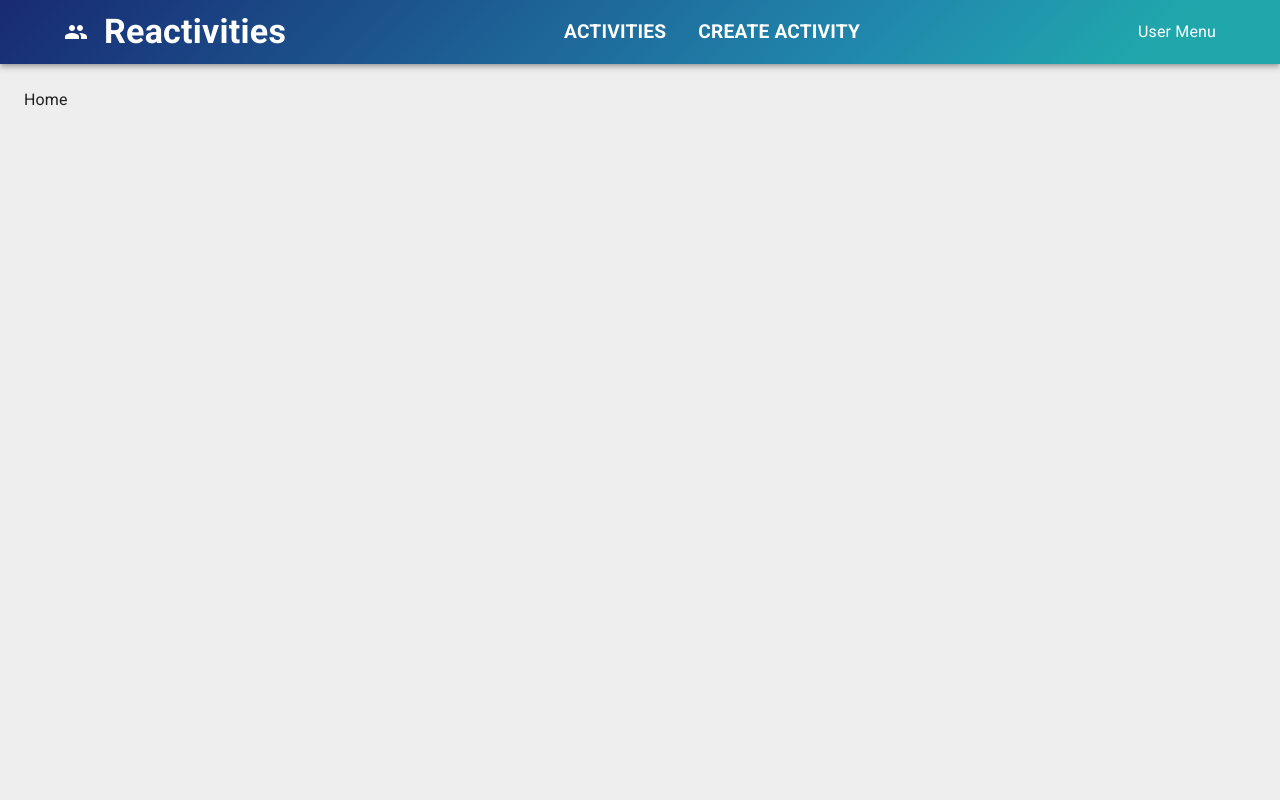
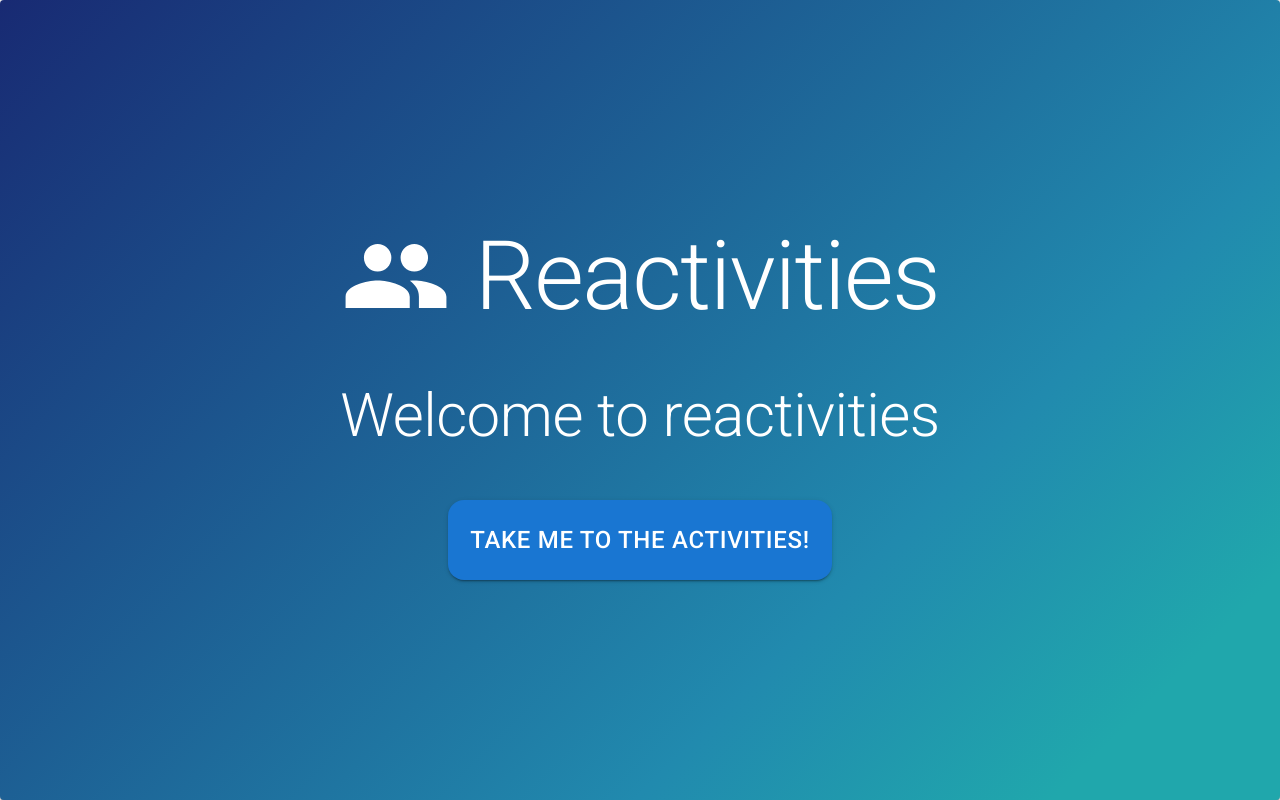
Before and after one commit to Mihai9088/Activities-App, a React (Vite) app in the folder Reactivities/client/: page / in a window 1280 px wide. Built offline with nearby package versions, Linux system fonts and the light colour scheme.

Commit message:
Add basic Home page

```diff
--- a/Reactivities/client/src/app/layout/App.tsx
+++ b/Reactivities/client/src/app/layout/App.tsx
@@ -1,15 +1,25 @@
 import { Box, Container, CssBaseline } from '@mui/material';
 import NavBar from './NavBar';
-import { Outlet } from 'react-router';
+import { Outlet, useLocation } from 'react-router';
+import HomePage from '../../features/home/HomePage';
 
 function App() {
+  const location = useLocation();
+
   return (
     <Box sx={{ bgcolor: '#eeeeee', minHeight: '100vh' }}>
       <CssBaseline />
-      <NavBar />
-      <Container maxWidth="xl" sx={{ mt: 3 }}>
-        <Outlet />
-      </Container>
+      {location.pathname === '/' ? (
+        <HomePage />
+      ) : (
+        <>
+          {' '}
+          <NavBar />
+          <Container maxWidth="xl" sx={{ mt: 3 }}>
+            <Outlet />
+          </Container>
+        </>
+      )}
     </Box>
   );
 }
--- a/Reactivities/client/src/features/home/HomePage.tsx
+++ b/Reactivities/client/src/features/home/HomePage.tsx
@@ -1,5 +1,45 @@
+import { Group } from '@mui/icons-material';
+import { Box, Button, Paper, Typography } from '@mui/material';
+import { Link } from 'react-router';
 const HomePage = () => {
-  return <div>Home</div>;
+  return (
+    <Paper
+      sx={{
+        color: 'white',
+        display: 'flex',
+        flexDirection: 'column',
+        gap: 6,
+        alignItems: 'center',
+        alignContent: 'center',
+        justifyContent: 'center',
+        height: '100vh',
+        backgroundImage: 'linear-gradient(135deg, #182a73 0%, #218aae 69%, #20a7ac 89%)',
+      }}
+    >
+      <Box
+        sx={{
+          display: 'flex',
+          alignItems: 'center',
+          alignContent: 'center',
+          color: 'white',
+          gap: 3,
+        }}
+      >
+        <Group sx={{ height: 110, width: 110 }} />
+        <Typography variant="h1">Reactivities</Typography>
+      </Box>
+      <Typography variant="h2">Welcome to reactivities</Typography>
+      <Button
+        component={Link}
+        to="/activities"
+        size="large"
+        variant="contained"
+        sx={{ height: 80, borderRadius: 4, fontSize: '1.5rem' }}
+      >
+        Take me to the activities!
+      </Button>
+    </Paper>
+  );
 };
 
 export default HomePage;
```
